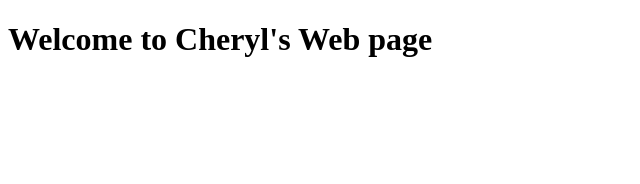
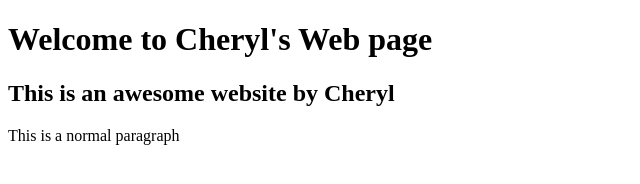
Before and after one commit to cmc-belfastmet/website-demo, a plain HTML site: page index.html in a window 1280 px wide. Shown: the whole page, without its empty margins (0-640 px from the left). Drawn offline with Linux system fonts and the light colour scheme.

Commit message:
Modified index.html

```diff
--- a/index.html
+++ b/index.html
@@ -8,5 +8,7 @@
 </head>
 <body>
     <h1>Welcome to Cheryl's Web page</h1>
+    <h2>This is an awesome website by Cheryl</h2>
+    <p>This is a normal paragraph</p>
 </body>
 </html>
```
